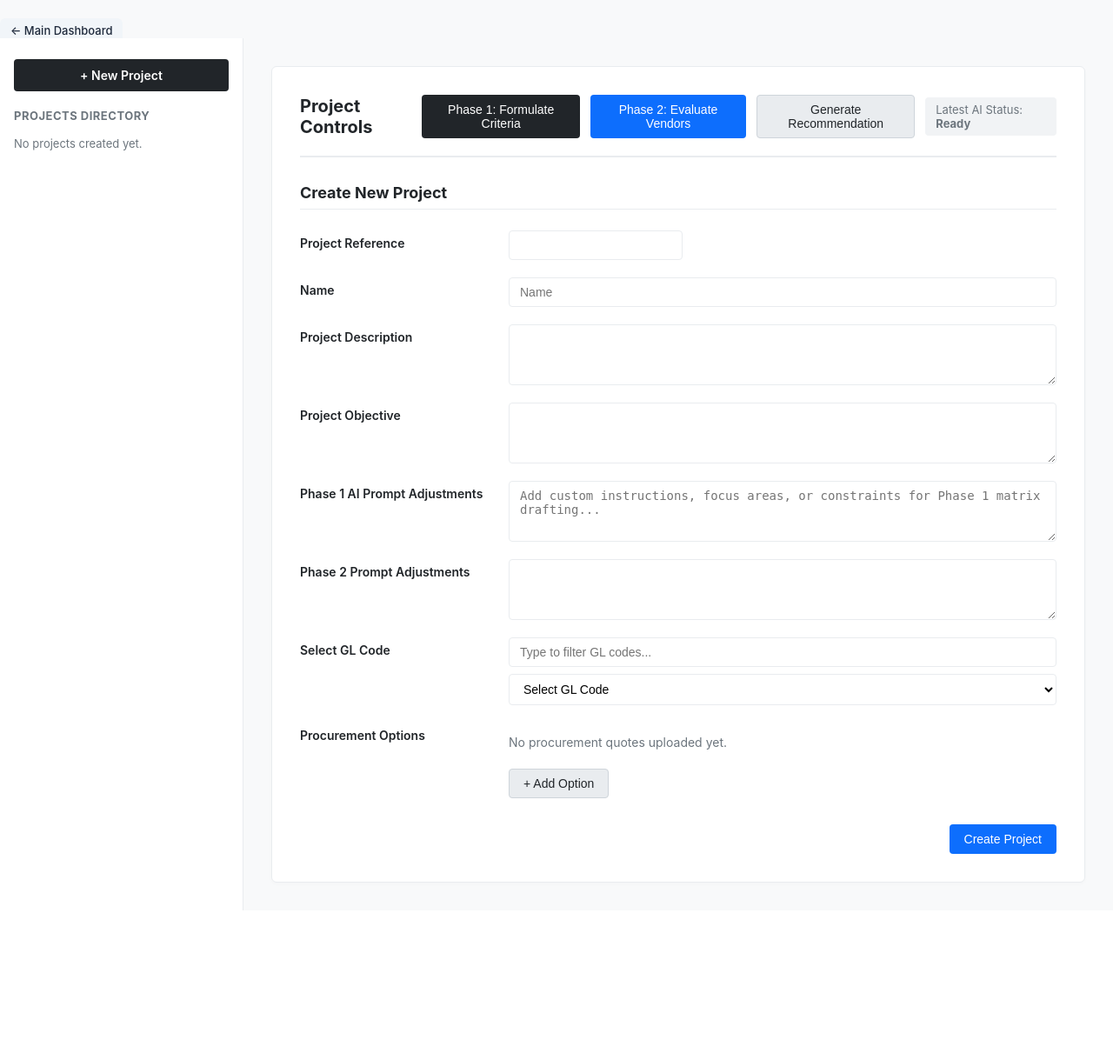
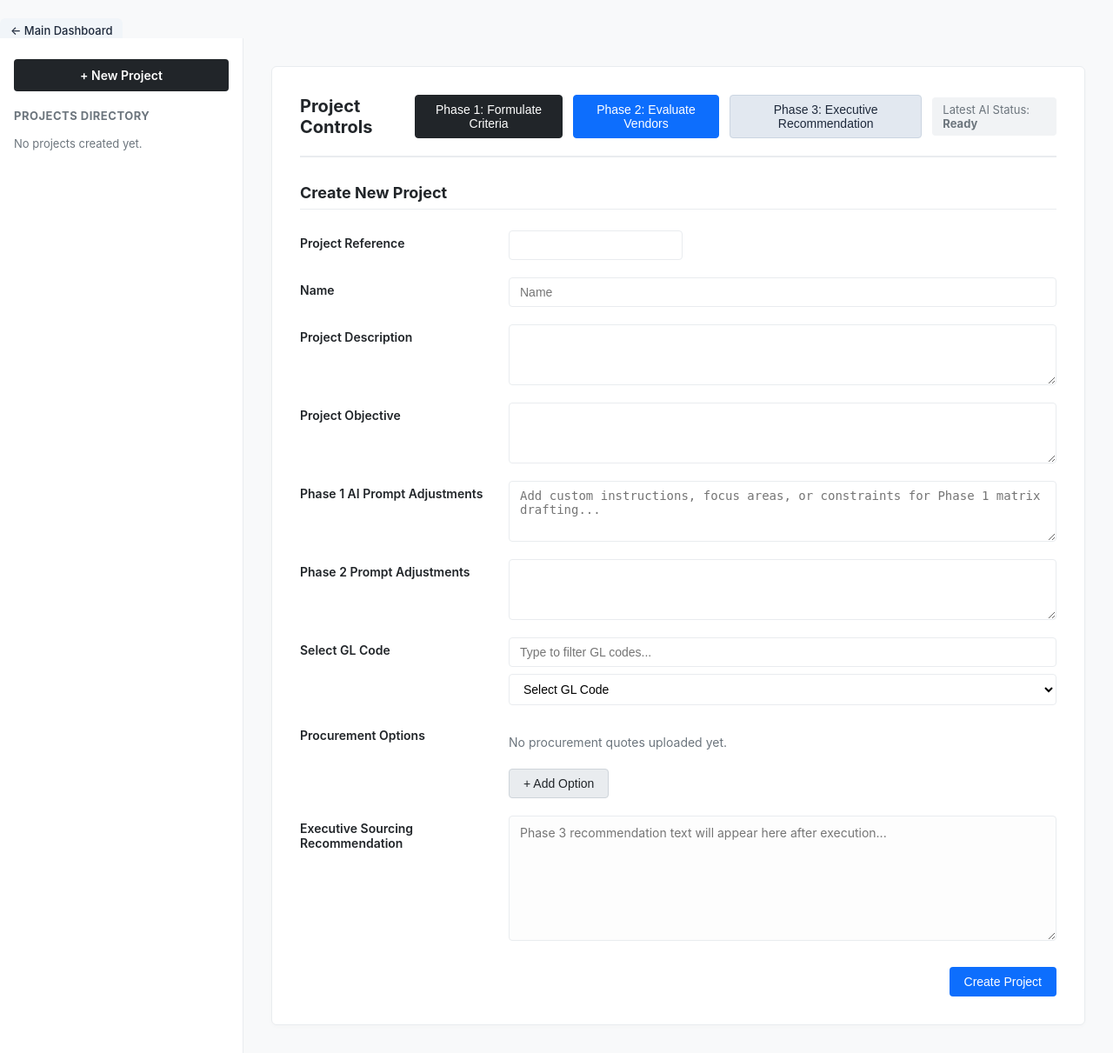
Before and after one commit to cathkinfinance-za/financial-controls-engine, a Flask app: page /projects in a window 1280 px wide. Shown: the part 45-1256 px from the top of the page at 87% size. Before the commit the page ends 1092 px from the top, so only its background shows below. Run offline with Flask 3, Linux system fonts and the light colour scheme; the visitor is signed in with stand-in values (Sample User, id 1); data that the repository does not hold is empty; some libraries are stand-ins or nearby versions.

Commit message:
Exec Recommendation

```diff
--- a/templates/projects.html
+++ b/templates/projects.html
@@ -294,6 +294,43 @@
             visibility: visible;
             opacity: 1;
         }
+
+        /* Progress Gradient Button Styling */
+        .btn-phase1 {
+            background-color: #212529;
+            color: #ffffff;
+            border: 1px solid #212529;
+        }
+        .btn-phase1:hover {
+            background-color: #000000;
+        }
+
+        .btn-phase2 {
+            background-color: #0d6efd;
+            color: #ffffff;
+            border: 1px solid #0d6efd;
+        }
+        .btn-phase2:hover {
+            background-color: #0b5ed7;
+        }
+
+        .btn-phase3 {
+            background-color: #e2e8f0;
+            color: #1e293b;
+            border: 1px solid #cbd5e1;
+        }
+        .btn-phase3:hover {
+            background-color: #cbd5e1;
+        }
+
+
+        textarea[name="executive_sourcing_recommendation"] {
+            min-height: 140px;
+            background-color: #fdfdfd;
+            font-family: inherit;
+            line-height: 1.5;
+        }
+
     </style>
 </head>
 <body>
@@ -339,22 +376,22 @@
                     <!-- Phase 1: Assessment Criteria Formulation -->
                     <form id="phase1-form" action="/execute-phase1/{{ project.id if project else 1 }}" method="POST" style="display:inline;" onsubmit="syncPhase1Text()">
                         <input type="hidden" name="phase1_prompt_adjustments" id="hidden_phase1_adjustments">
-                        <button type="submit" class="btn btn-primary" {% if not project %}disabled{% endif %}>
+                        <button type="submit" class="btn btn-phase1" {% if not project %}disabled{% endif %}>
                             Phase 1: Formulate Criteria
                         </button>
                     </form>
 
                     <!-- Phase 2: Vendor Quote & Pricing Processing -->
                     <form action="/process-vendor-pricing/{{ project.id if project else 1 }}" method="POST" style="display:inline;">
-                        <button type="submit" class="btn btn-blue" {% if not project or not vendors %}disabled{% endif %}>
+                        <button type="submit" class="btn btn-phase2" {% if not project or not vendors %}disabled{% endif %}>
                             Phase 2: Evaluate Vendors
                         </button>
                     </form>
 
                     <!-- Generate Recommendation (Untouched) -->
                     <form action="/generate-recommendation/{{ project.id if project else 1 }}" method="POST" style="display:inline;">
-                            <button type="submit" class="btn btn-secondary" {% if not project %}disabled{% endif %}>
-                                Generate Recommendation
+                            <button type="submit" class="btn btn-phase3" {% if not project %}disabled{% endif %}>
+                                Phase 3: Executive Recommendation
                             </button>
                         </form>
 
@@ -678,6 +715,15 @@
             </table>
                 {% endif %}
 
+                <!-- Executive Sourcing Recommendation Output -->
+                <div class="form-row">
+                    <label class="form-label">Executive Sourcing Recommendation</label>
+                    <textarea name="executive_sourcing_recommendation"
+                            class="form-control"
+                            rows="6"
+                            placeholder="Phase 3 recommendation text will appear here after execution...">{{ project.executive_sourcing_recommendation if project and project.executive_sourcing_recommendation else '' }}</textarea>
+                </div>
+
                 <div style="margin-top: 30px; text-align: right;">
                     <button type="submit" class="btn btn-blue">
                         {% if project %}Save Project Definitions{% else %}Create Project{% endif %}
```
